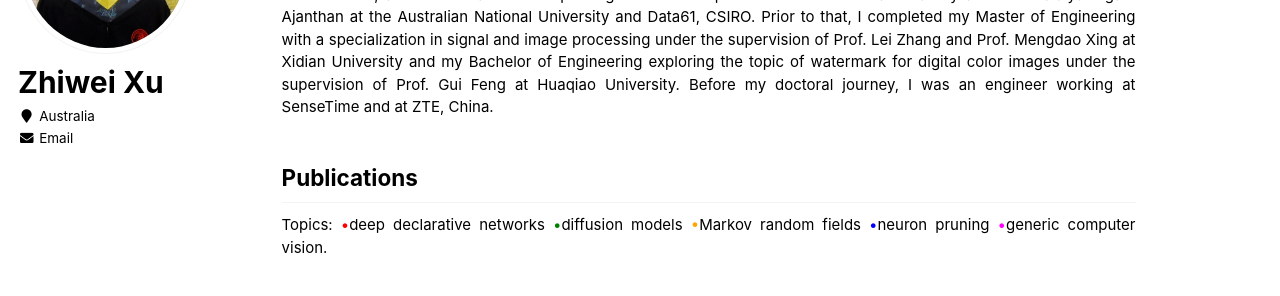
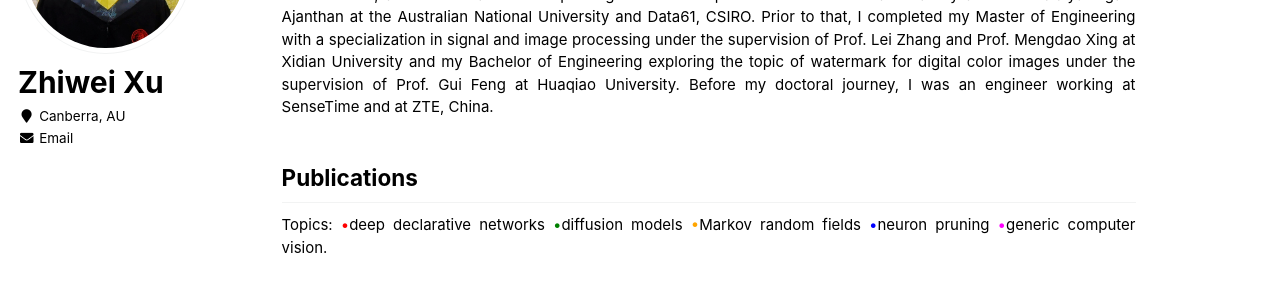
Before and after one commit to zwxu064/zwxu064.github.io, a Jekyll site: the page built from _pages/about.html, in a window 1280 px wide. Shown: the part 244-540 px from the top of the page. Built offline with Jekyll 4.4.1, drawn with Linux system fonts in a browser that asks for light colours.

Commit message:
Update _config.yml

```diff
--- a/_config.yml
+++ b/_config.yml
@@ -83,7 +83,7 @@ author:
   name             : "Zhiwei Xu"
   avatar           : "../images/zhiwei.png"
   bio              : " "
-  location         : Australia
+  location         : Canberra, AU
   employer         :
   pubmed           :
   googlescholar    : # http://scholar.google.com.au/citations?hl=en&user=Jdm7asoAAAAJ
```
